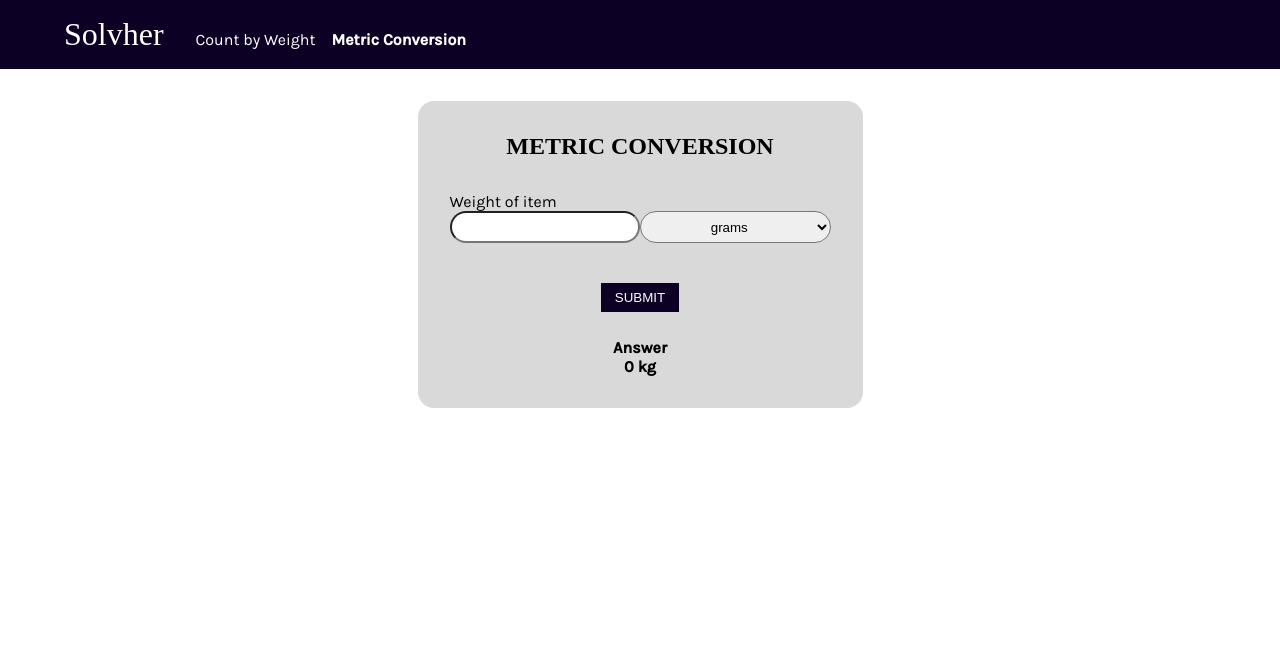
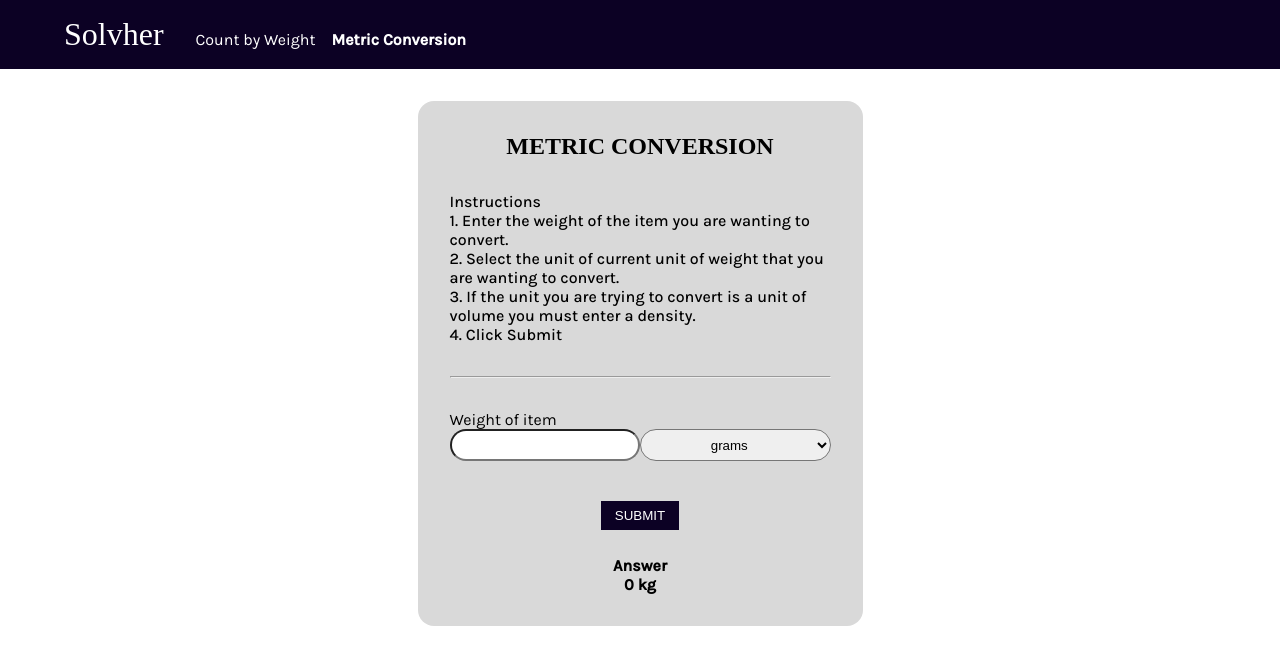
Before and after one commit to dangero1990/Solvher, a React (Create React App) app: page /metric-conversion in a window 1280 px wide. Shown: the top 664 px of the page. Built offline with nearby package versions, Linux system fonts and the light colour scheme; a web font is replaced by a local one.

Commit message:
added instructions to metric conversions

```diff
--- a/src/components/CountAnyWeight.js
+++ b/src/components/CountAnyWeight.js
@@ -55,6 +55,7 @@ function CountAnyWeight() {
         <p>5. Enter the weight of the partial unit.</p>
         <p>6. Click submit</p>
       </div>
+      <hr />
       <form onSubmit={submitFull}>
         <h3>Refernce unit</h3>
         <i>Filling this section of the form out creates a reference for you to use to count anything by weight</i>
@@ -84,7 +85,7 @@ function CountAnyWeight() {
         </button>
       </form>
       <div className='results'>
-        <p>Count on roll</p>
+        <p>Count of item</p>
         <p>{net}</p>
       </div>
     </Card>
--- a/src/components/MetricConversion.js
+++ b/src/components/MetricConversion.js
@@ -61,6 +61,14 @@ function MetricConversion() {
 
   return (
     <Card title='Metric Conversion'>
+      <div className='instructions'>
+        <p>Instructions</p>
+        <p>1. Enter the weight of the item you are wanting to convert.</p>
+        <p>2. Select the unit of current unit of weight that you are wanting to convert.</p>
+        <p>3. If the unit you are trying to convert is a unit of volume you must enter a density.</p>
+        <p>4. Click Submit</p>
+      </div>
+      <hr />
       <form onSubmit={solve}>
         <label htmlFor='input'>Weight of item</label>
         <input type='text' name='input' onChange={(e) => setInput(+e.target.value)} inputMode='numeric' ref={inputRef} required />
```
